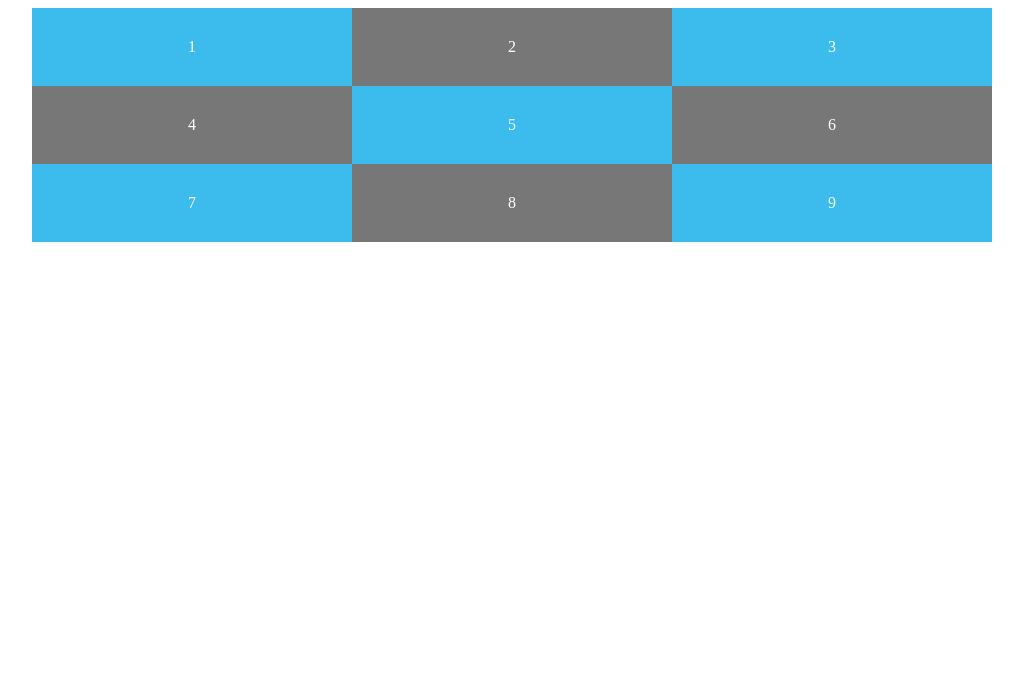
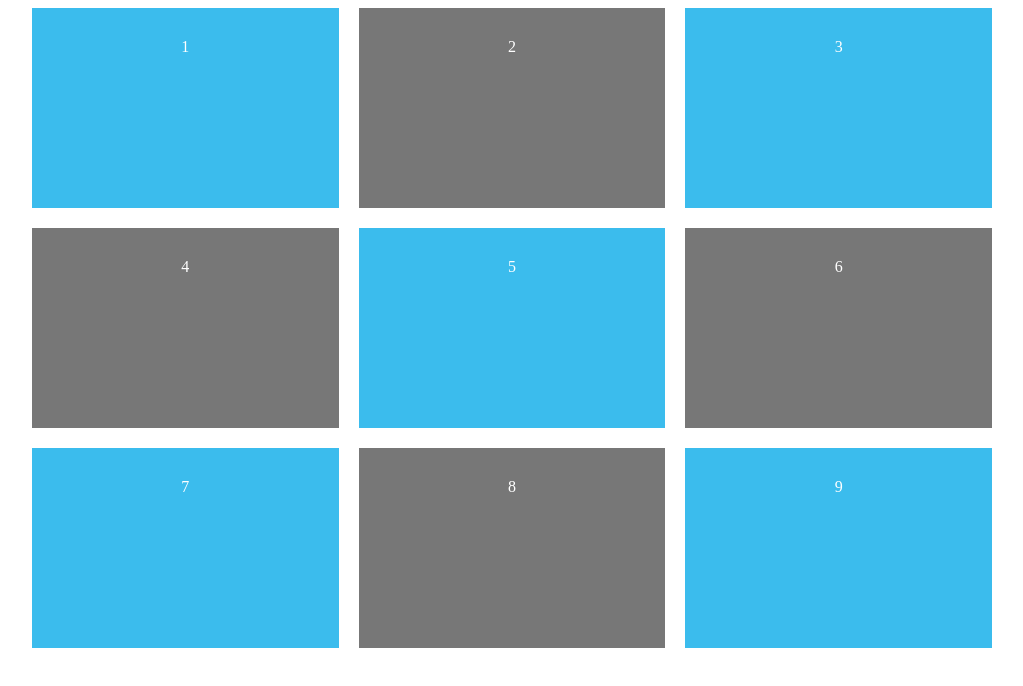
Before and after one commit to rayhanasyraff/css-grid-playlist, a plain HTML site: page css-grid-playlist-lesson-2/index.html in a window 1280 px wide. Shown: the whole page, without its empty margins (128-1151 px from the left). Drawn offline with Linux system fonts and the light colour scheme.

Commit message:
lesson-3

```diff
--- a/css-grid-playlist-lesson-2/index.html
+++ b/css-grid-playlist-lesson-2/index.html
@@ -10,9 +10,10 @@
 		}
 		#content{
 			display: grid;
-			/*grid-template-columns: 30% 20% 50%;*/
-			/*grid-template-columns: 1fr 2fr 1fr;*/
 			grid-template-columns: repeat(3, 1fr);
+			grid-template-rows: repeat(3, minmax(200px,auto));
+			/* grid-auto-rows: minmax(200px,auto); */
+			grid-gap: 20px;
 			max-width: 960px;
 			margin: 0 auto;
 		}
```
